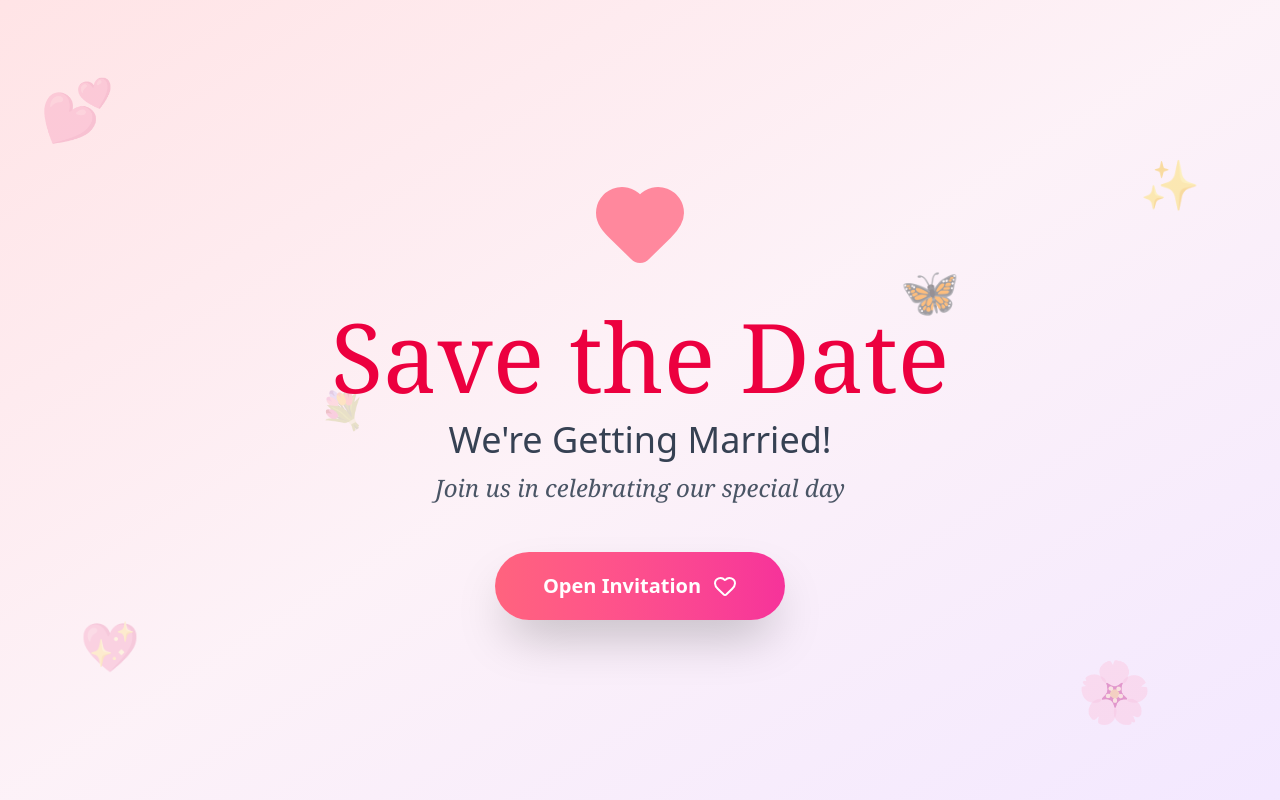
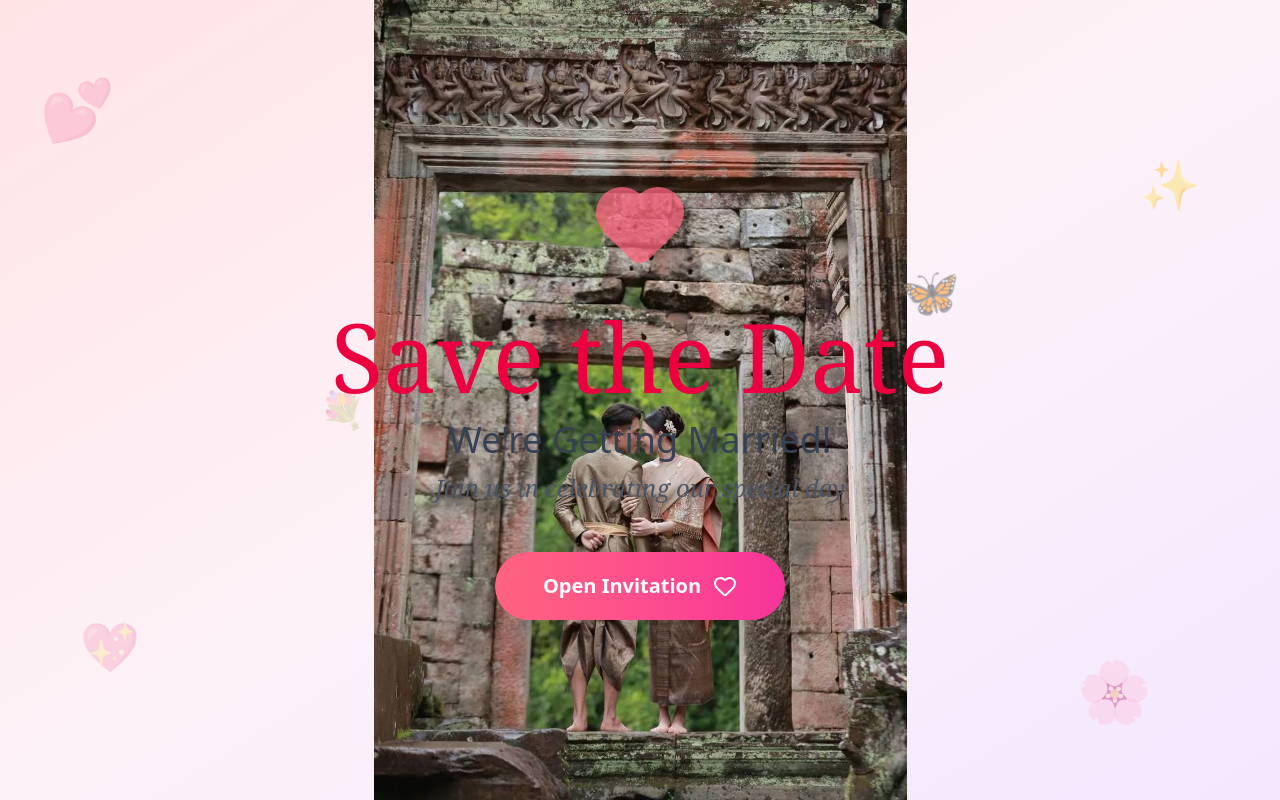
Before and after one commit to suynaroth/myTheab, a React (Vite) app: page / in a window 1280 px wide. Built offline with nearby package versions, Linux system fonts and the light colour scheme; a web font is replaced by a local one.

Commit message:
update ladinng page

```diff
--- a/src/App.jsx
+++ b/src/App.jsx
@@ -51,7 +51,20 @@ export default function WeddingInvitation() {
 
   if (!showInvitation) {
     return (
-      <div className="min-h-screen bg-gradient-to-br from-rose-100 via-pink-50 to-purple-100 flex items-center justify-center p-4 overflow-hidden relative">
+      <div className="min-h-screen bg-gradient-to-br from-rose-100 via-pink-50
+       to-purple-100 flex items-center justify-center p-4 overflow-hidden relative">
+      {/* Background image container */}
+    <div
+      className="absolute inset-0"
+      style={{
+        backgroundImage: "url('/images/landing-bg.jpg')",
+        backgroundSize: 'contain',  // Changed from 'cover' to 'contain'
+        backgroundPosition: 'center',
+        backgroundRepeat: 'no-repeat'
+      }}
+    ></div>
+        {/* <div className="absolute inset-0 bg-black bg-opacity-30"></div> */}
+
         <div className="absolute inset-0 overflow-hidden pointer-events-none">
           <div className="absolute top-20 left-10 text-6xl animate-bounce opacity-20">💕</div>
           <div className="absolute top-40 right-20 text-5xl animate-pulse opacity-20">✨</div>
```
Also changed, not shown: public/images/landing-bg.jpg (added).
